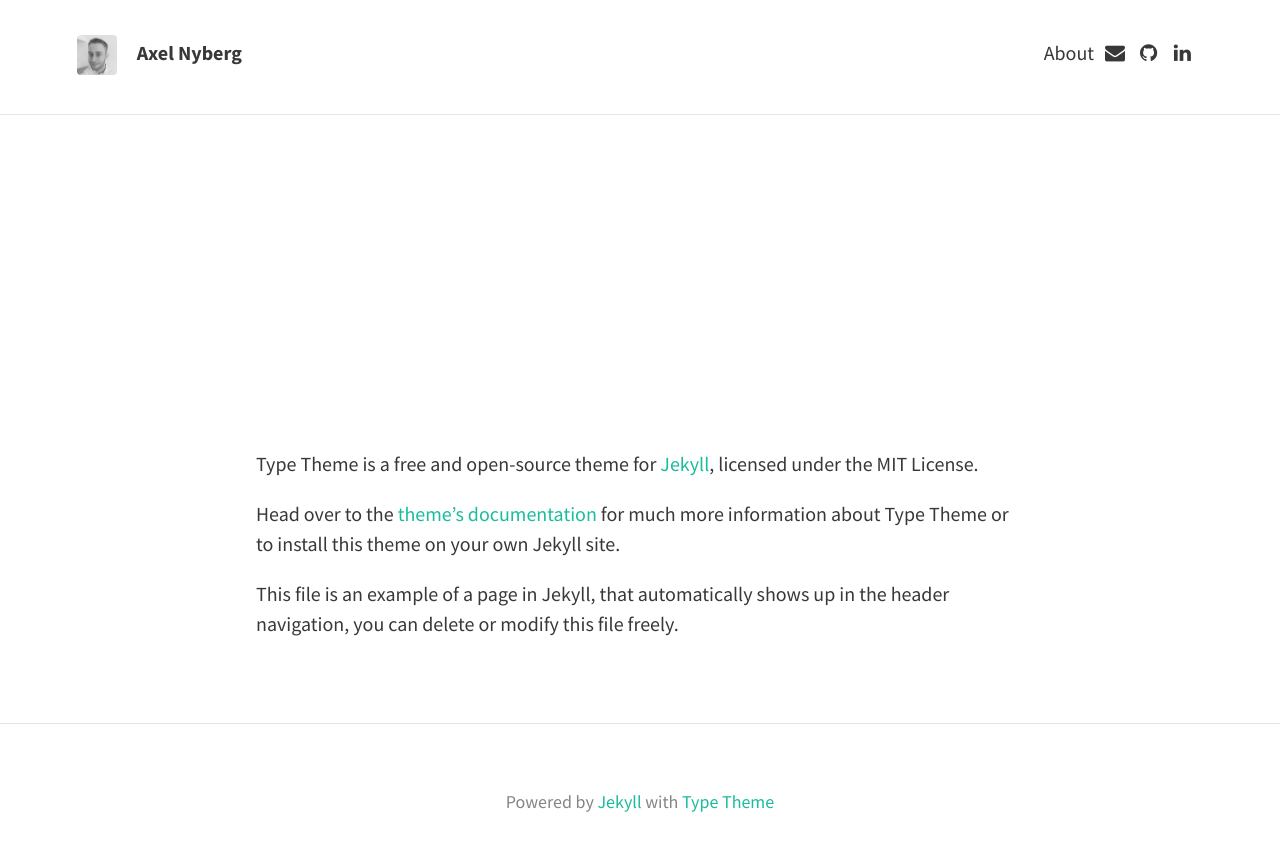
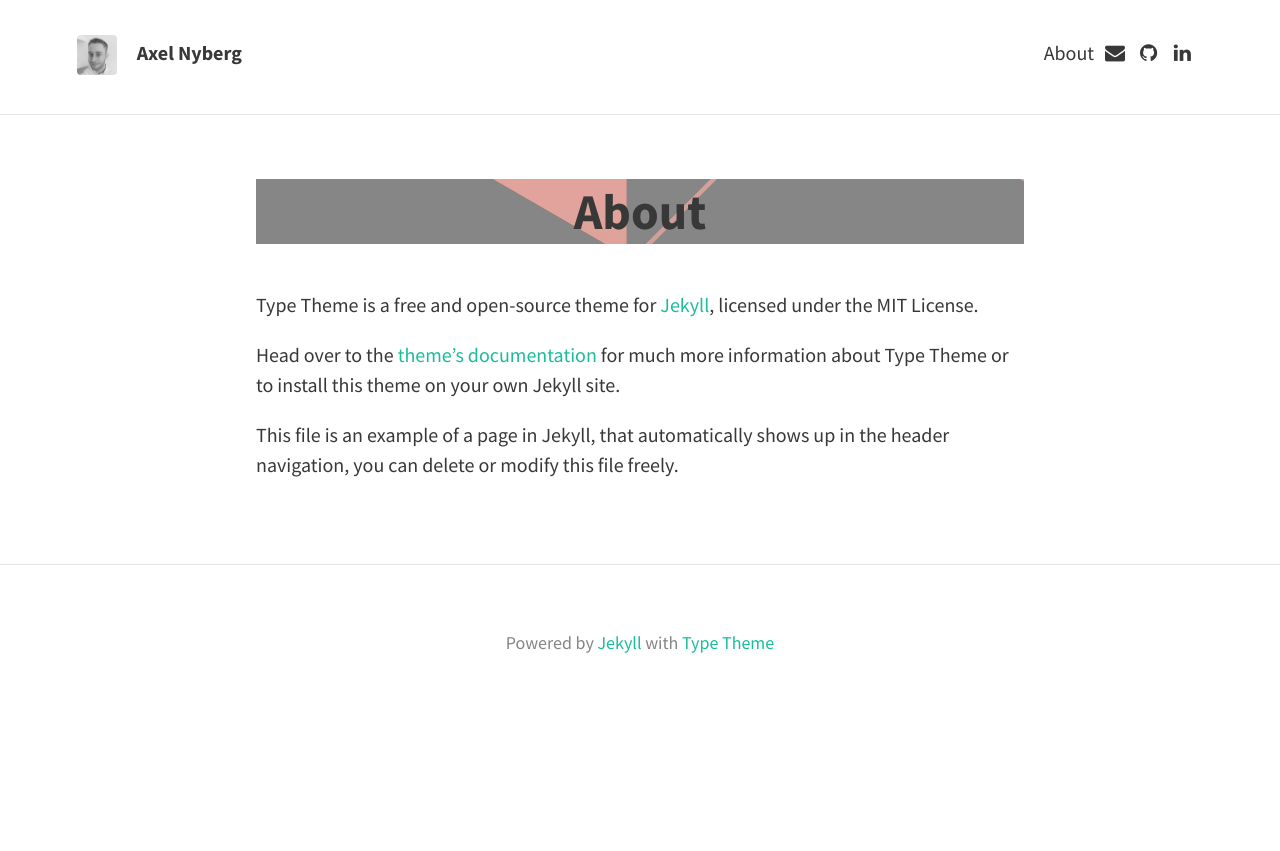
Before and after one commit to axelnyberg/axelnyberg.github.io, a Jekyll site: the page built from about.md, in a window 1280 px wide. Shown: the top 851 px of the page. Built offline with Jekyll 4.4.1, drawn with Linux system fonts in a browser that asks for light colours; nearby versions of some CDN libraries.

Commit message:
Update page.html

```diff
--- a/_layouts/page.html
+++ b/_layouts/page.html
@@ -1,8 +1,8 @@
 ---
 layout: default
 ---
-<article {% if page.feature-img %}class="feature-image"{% endif %}>
-  <header >
+<article >
+  <header style="background-image: url('{{ site.baseurl }}/{{ page.feature-img }}')" >
     <h1 class="title">{{ page.title }}</h1>
   </header>
   <section class="post-content">{{ content }}</section>
```
